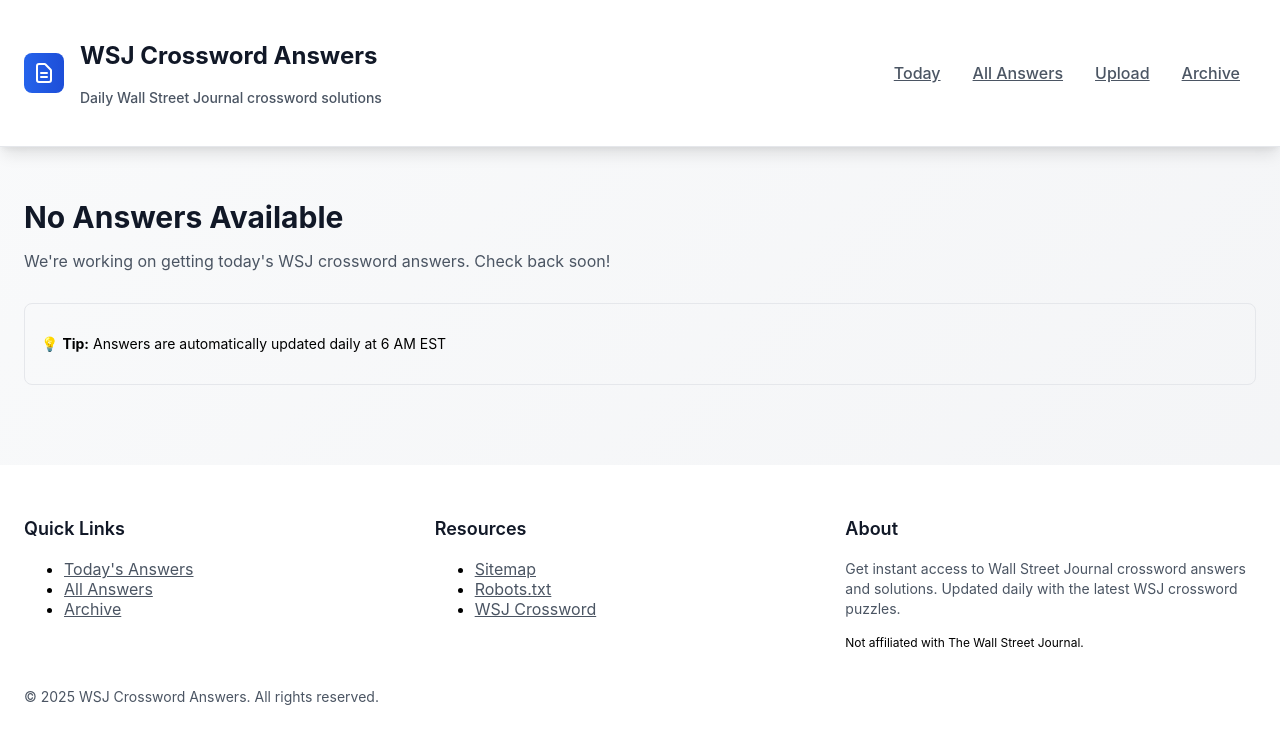
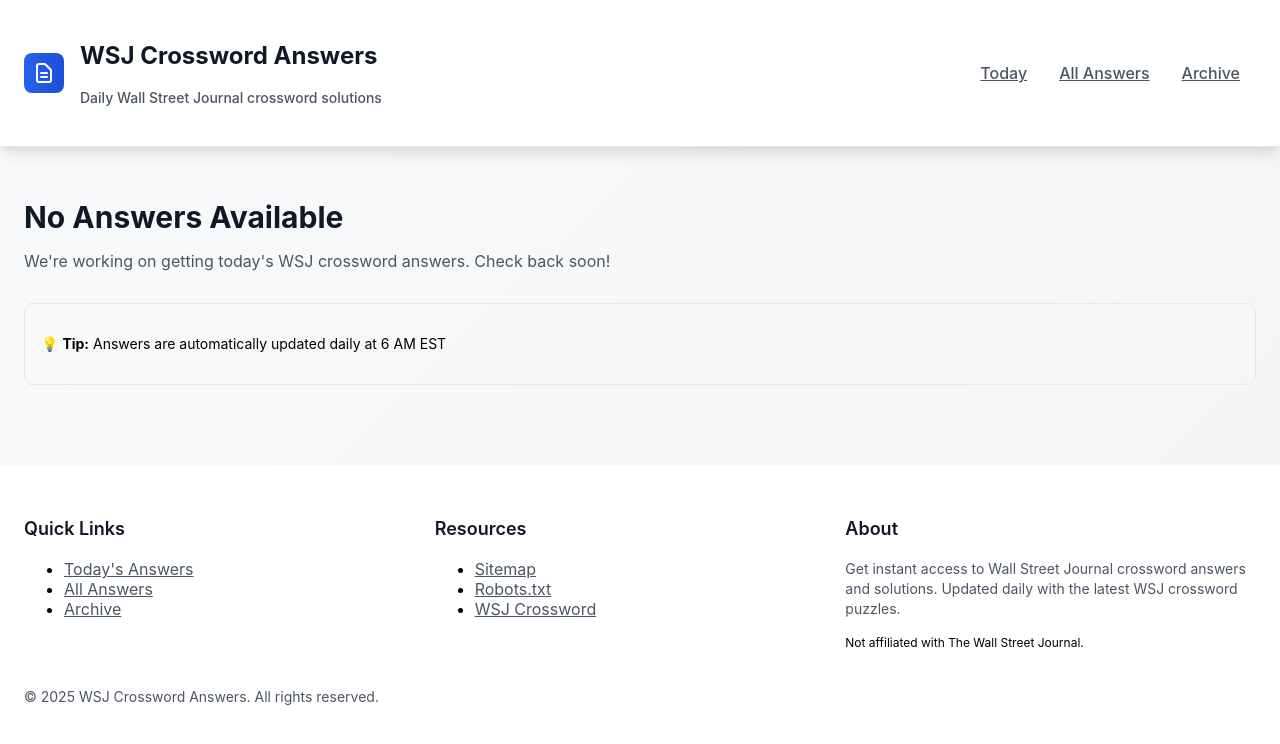
Before and after one commit to UrbanExplorer27/wsj-crossword-answers, a Next.js app: page / in a window 1280 px wide. Shown: the top 744 px of the page. Built offline with nearby package versions, Linux system fonts and the light colour scheme.

Commit message:
Remove upload link from navigation menu
- Removed upload link from top navigation since it's password protected
- Upload page is now only accessible via direct URL (/upload)
- Keeps the interface clean and prevents confusion for regular users
- Admin can still access upload page directly when needed

```diff
--- a/app/layout.tsx
+++ b/app/layout.tsx
@@ -113,9 +113,6 @@
                   <a href="/answers" className="px-4 py-2 text-gray-600 hover:text-blue-600 hover:bg-blue-50 rounded-lg font-medium transition-colors">
                     All Answers
                   </a>
-                    <a href="/upload" className="px-4 py-2 text-gray-600 hover:text-blue-600 hover:bg-blue-50 rounded-lg font-medium transition-colors">
-                      Upload
-                    </a>
                   <a href="/archive" className="px-4 py-2 text-gray-600 hover:text-blue-600 hover:bg-blue-50 rounded-lg font-medium transition-colors">
                     Archive
                   </a>
```
Lines whose indentation alone changed are shown as unchanged.
